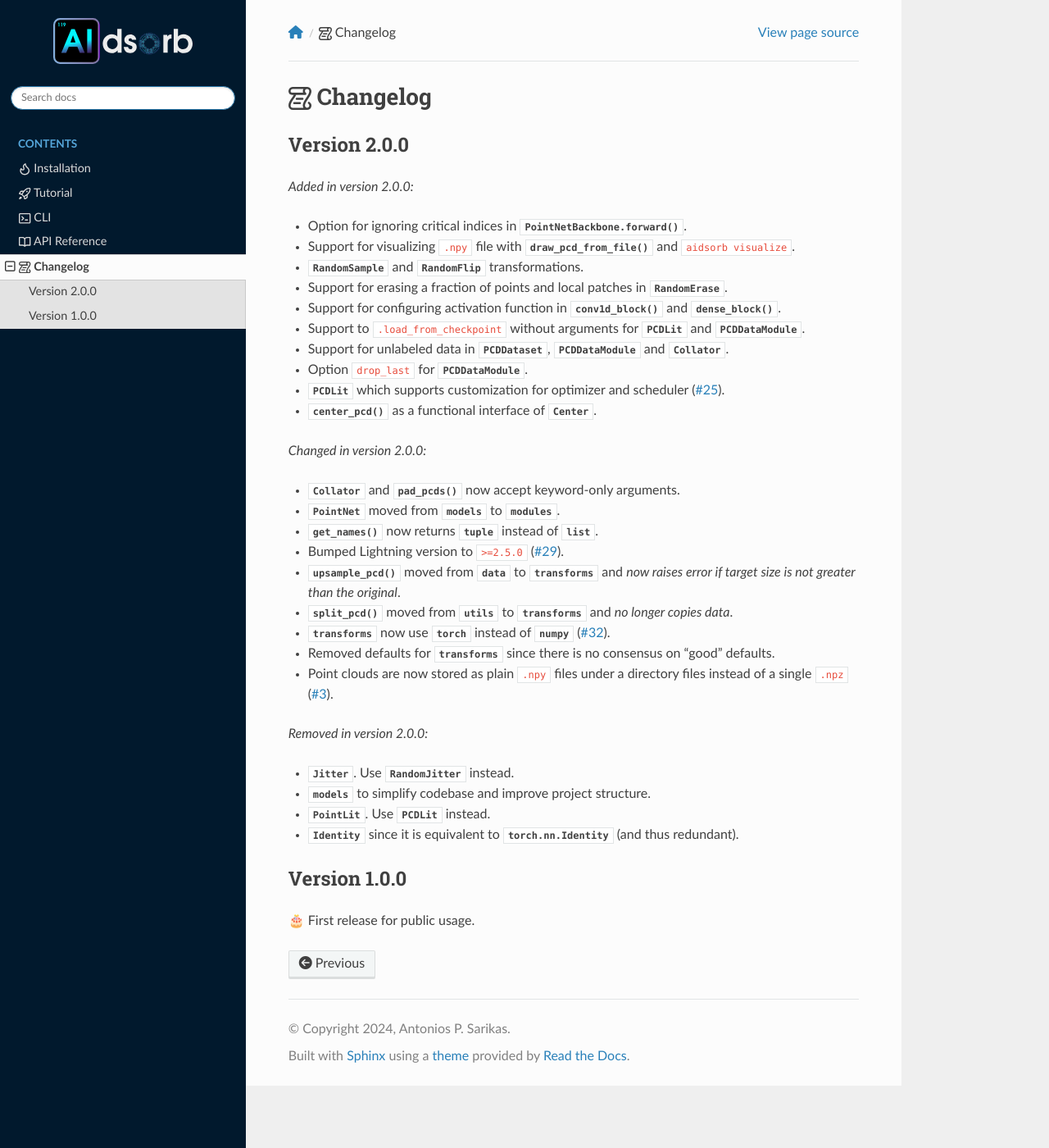
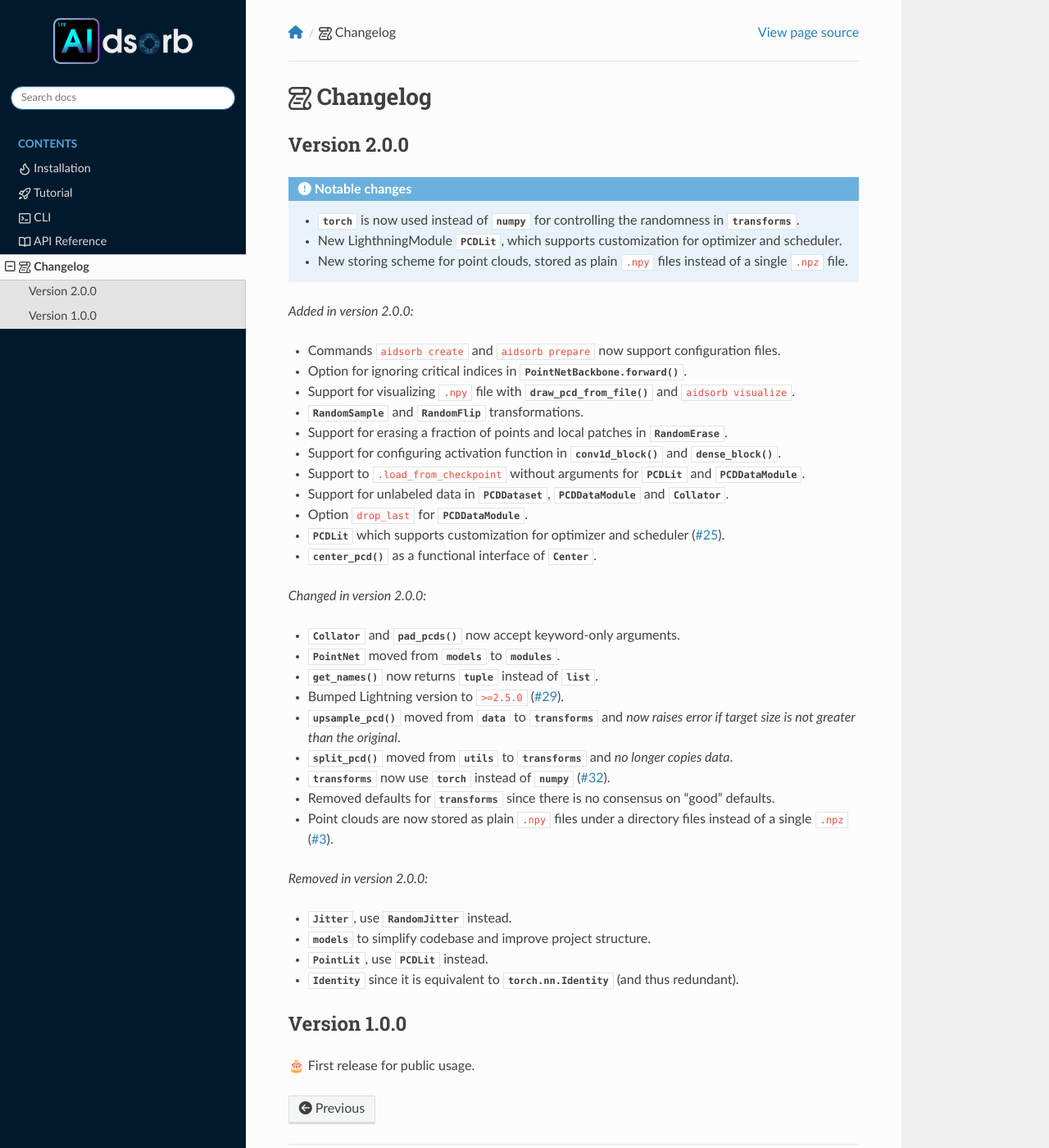
Before and after one commit to adosar/aidsorb, a Sphinx documentation site: the page built from docs/source/changelog.rst, in a window 1280 px wide and 1400 px high. Shown: the whole window at 82% size. Built offline with Sphinx 7.4.7 and the Read the Docs theme 3.1.0, drawn with Linux system fonts in a browser that asks for light colours; nearby versions of some CDN libraries; pages that are not in the unit, such as notebooks, are missing from menus; the version number could not be read and is left out.

Commit message:
docs(changelog): add notable changes for `v2.0.0`
Fixes #42

```diff
--- a/docs/source/changelog.rst
+++ b/docs/source/changelog.rst
@@ -4,8 +4,19 @@
 Version 2.0.0
 -------------
 
+.. admonition:: Notable changes
+
+    * :mod:`torch` is now used instead of :mod:`numpy` for controlling the
+      randomness in :mod:`.transforms`.
+    * New LighthningModule :class:`.PCDLit`, which supports customization for
+      optimizer and scheduler.
+    * New storing scheme for point clouds, stored as plain ``.npy`` files
+      instead of a single ``.npz`` file.
+
 .. versionadded:: 2.0.0
 
+    * Commands ``aidsorb create`` and ``aidsorb prepare`` now support
+      configuration files.
     * Option for ignoring critical indices in :meth:`.PointNetBackbone.forward`.
     * Support for visualizing ``.npy`` file with :func:`.draw_pcd_from_file` and
       ``aidsorb visualize``.
@@ -43,9 +54,9 @@ Version 2.0.0
 
 .. versionremoved:: 2.0.0
 
-    * :class:`Jitter`. Use :class:`.RandomJitter` instead.
+    * :class:`Jitter`, use :class:`.RandomJitter` instead.
     * :mod:`!models` to simplify codebase and improve project structure.
-    * :class:`!PointLit`. Use :class:`.PCDLit` instead.
+    * :class:`!PointLit`, use :class:`.PCDLit` instead.
     * :class:`!Identity` since it is equivalent to :class:`torch.nn.Identity`
       (and thus redundant).
 
```
